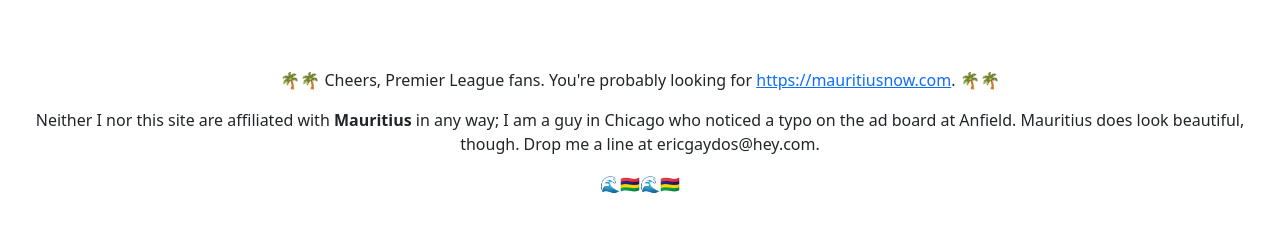
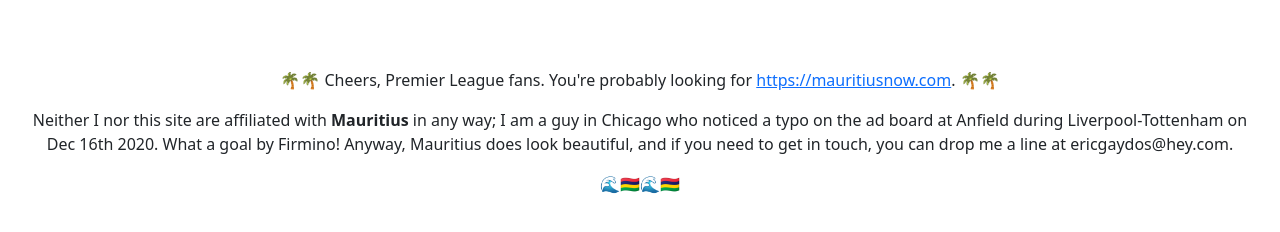
Before and after one commit to ericgaydos/mauritusnow, a plain HTML site: page index.html in a window 1280 px wide. Drawn offline with nearby package versions, Linux system fonts and the light colour scheme.

Commit message:
Update index.html

```diff
--- a/index.html
+++ b/index.html
@@ -27,7 +27,7 @@
 
     <row>
     <col>
-  <p class="text-center mt-2">Neither I nor this site are affiliated with <strong>Mauritius</strong> in any way; I am a guy in Chicago who noticed a typo on the ad board at Anfield. Mauritius does look beautiful, though. Drop me a line at ericgaydos@hey.com.</p>
+  <p class="text-center mt-2">Neither I nor this site are affiliated with <strong>Mauritius</strong> in any way; I am a guy in Chicago who noticed a typo on the ad board at Anfield during Liverpool-Tottenham on Dec 16th 2020. What a goal by Firmino! Anyway, Mauritius does look beautiful, and if you need to get in touch, you can drop me a line at ericgaydos@hey.com.</p>
     </col>
   </row>
 
```
